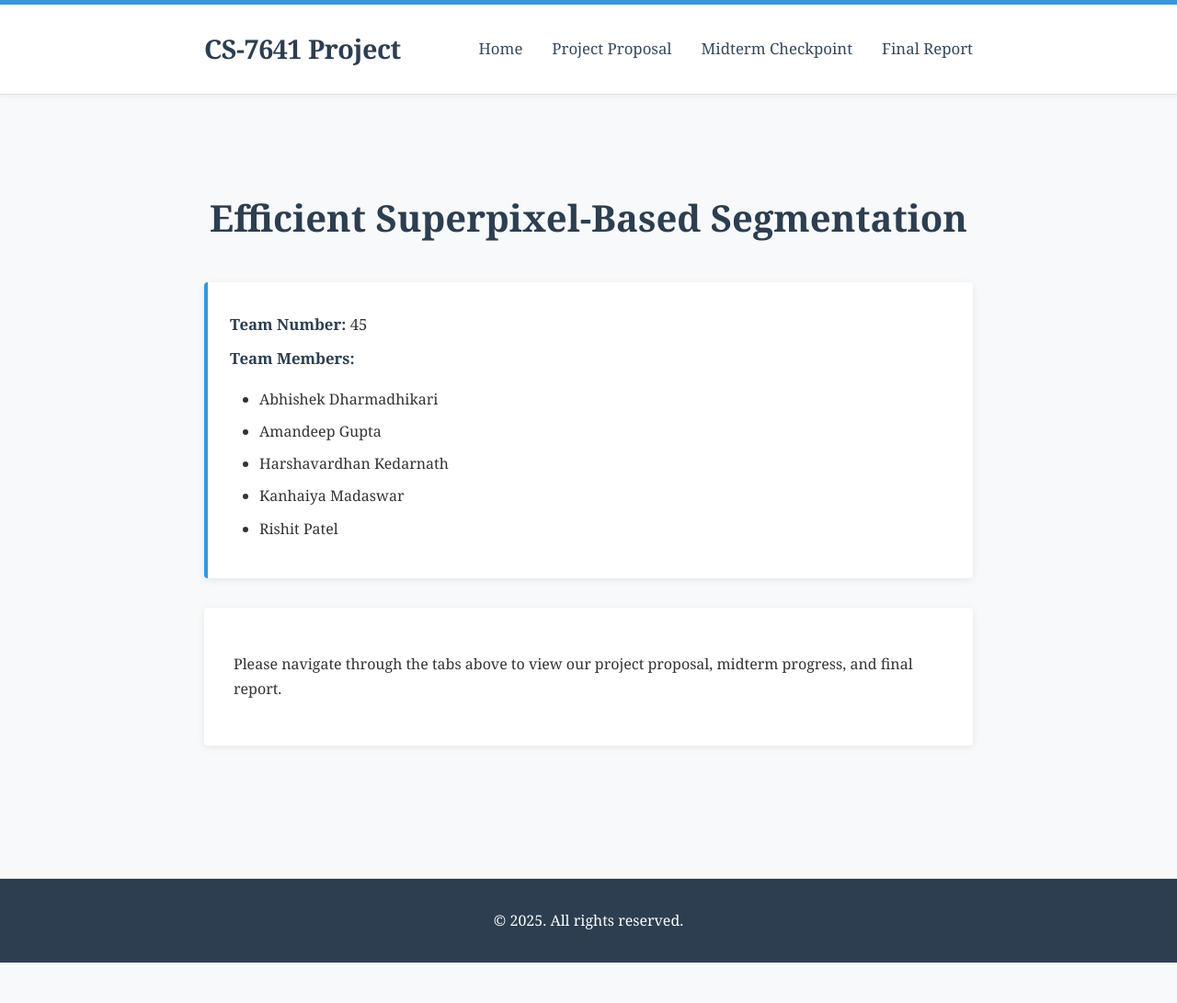
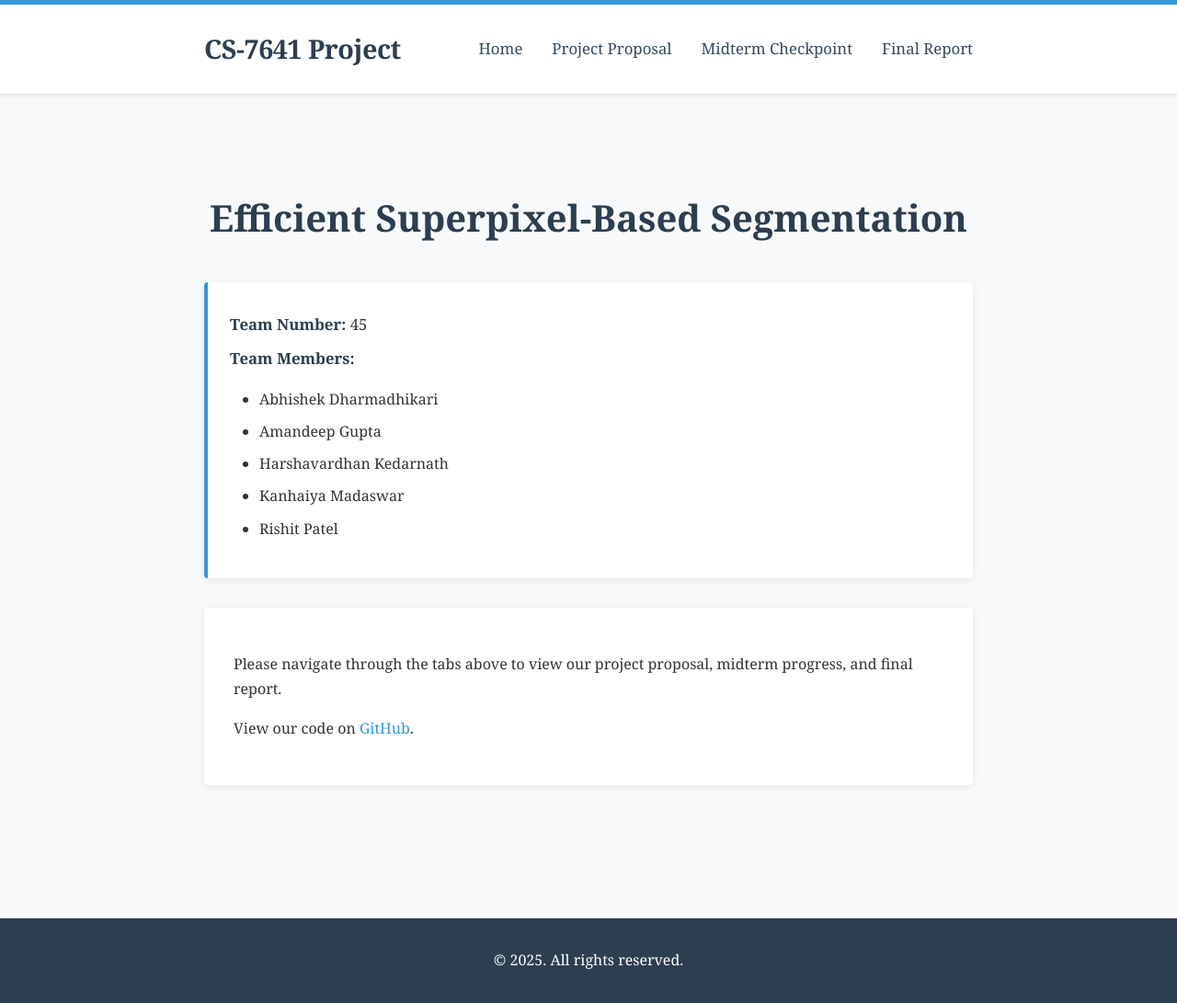
Before and after one commit to rpatel917/Efficient_Superpixel_Segmentation, a Jekyll site: the page built from index.md, in a window 1280 px wide. Shown: the whole page at 92% size. Built offline with Jekyll 4.4.1, drawn with Linux system fonts in a browser that asks for light colours; before the commit the page ends 1047 px from its top, so only the background shows below that.

Commit message:
Update index.md

```diff
--- a/index.md
+++ b/index.md
@@ -18,9 +18,12 @@ title: Home
     </ul>
   </div>
 
-  <div class="abstract">
-    <p>
-      Please navigate through the tabs above to view our project proposal, midterm progress, and final report.
-    </p>
-  </div>
+<div class="abstract">
+  <p>
+    Please navigate through the tabs above to view our project proposal, midterm progress, and final report.
+  </p>
+  <p>
+    View our code on <a href="https://github.com/your-repo-link](https://github.com/rpatel917/rpatel917.github.io" target="_blank">GitHub</a>.
+  </p>
 </div>
+</div>
```
